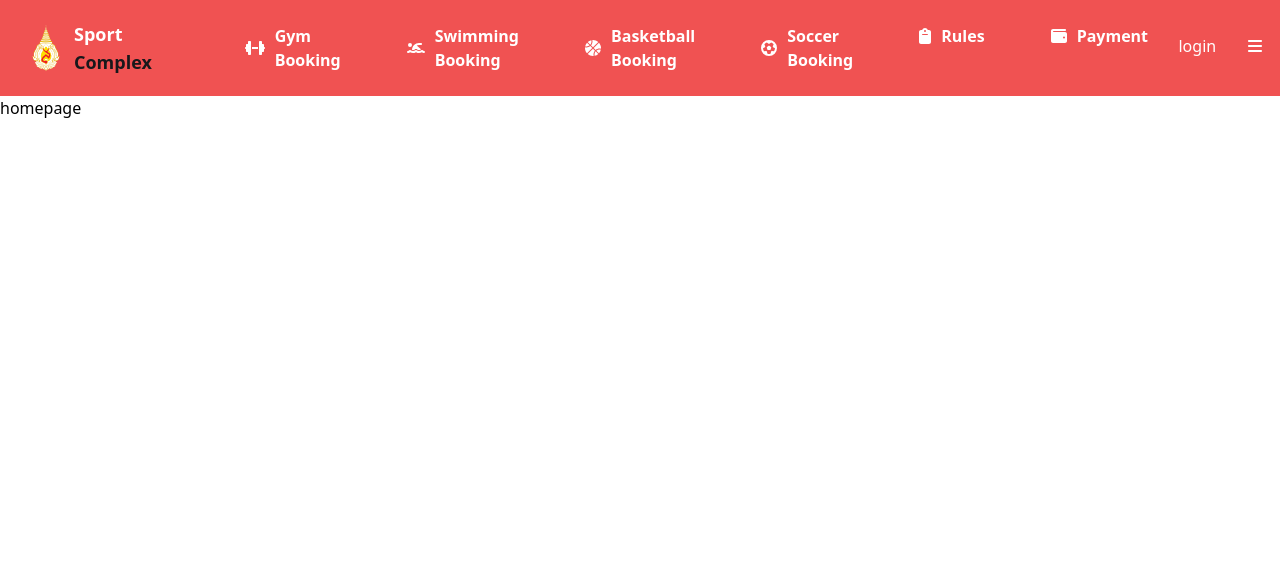
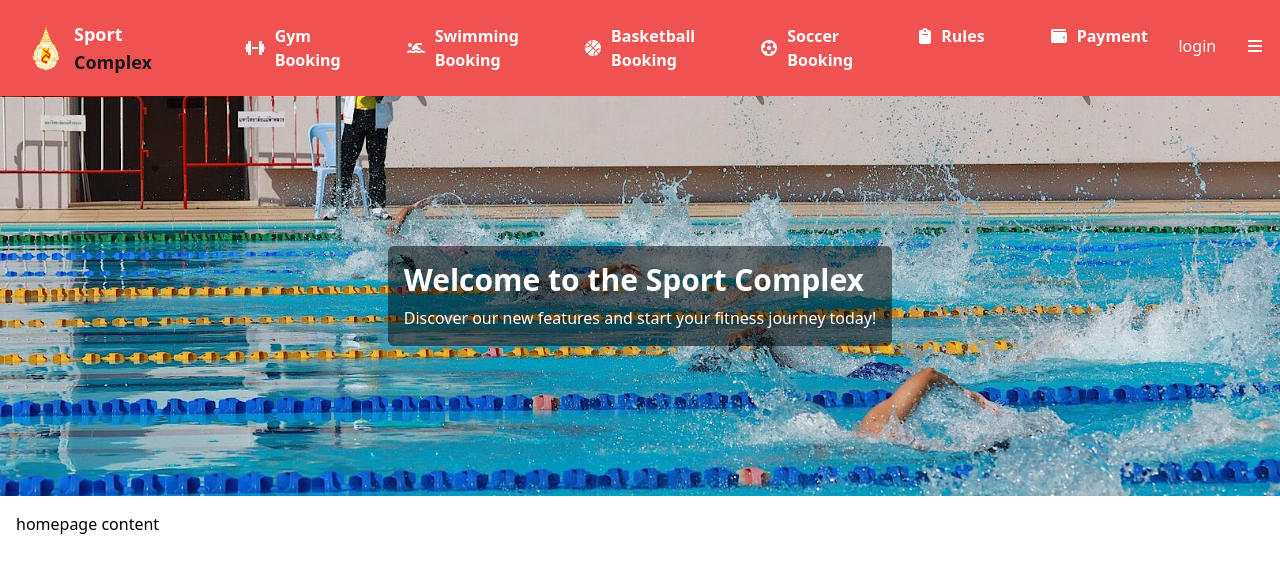
Before and after one commit to 6531503042/Sport-Complex, a Next.js app in the folder frontend/: page /pages/homepage in a window 1280 px wide. Shown: the top 572 px of the page. Built offline with nearby package versions, Linux system fonts and the light colour scheme.

Commit message:
update homepage banner 1

```diff
--- a/frontend/src/app/pages/homepage/page.tsx
+++ b/frontend/src/app/pages/homepage/page.tsx
@@ -1,11 +1,27 @@
 import React from 'react'
 import NavBar from '../../components/navbar/navbar'
+import Banner1 from '../../assets/banner_1.jpg'
 
 const page = () => {
   return (
     <div>
-        <NavBar/>
-        homepage
+      <NavBar />
+      <div
+        className="flex items-center justify-center h-[400px] text-white bg-cover bg-center"
+        style={{
+          backgroundImage: `url(${Banner1.src})`,
+        }}
+      >
+        <div className="bg-black bg-opacity-50 p-4 rounded-md">
+          <h1 className="text-3xl font-bold">Welcome to the Sport Complex</h1>
+          <p className="mt-2">
+            Discover our new features and start your fitness journey today!
+          </p>
+        </div>
+      </div>
+      <div className="p-4">
+        homepage content
+      </div>
     </div>
   )
 }
```
